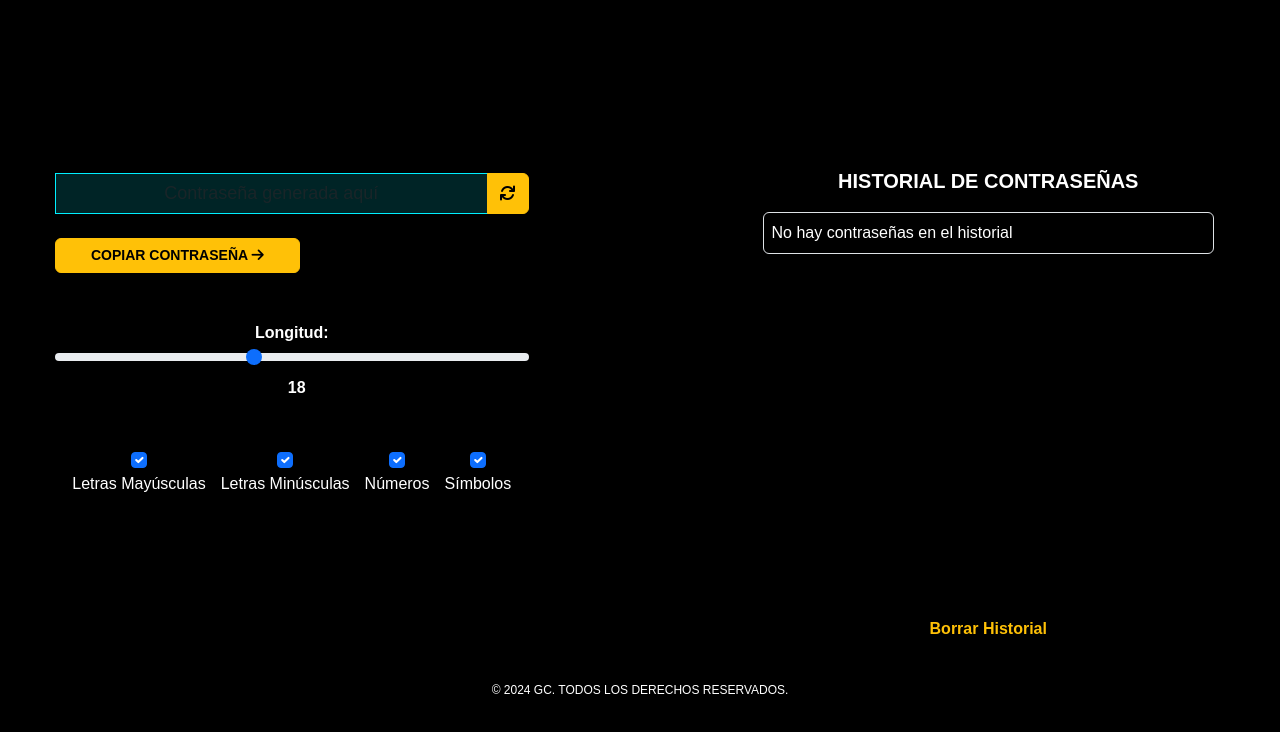
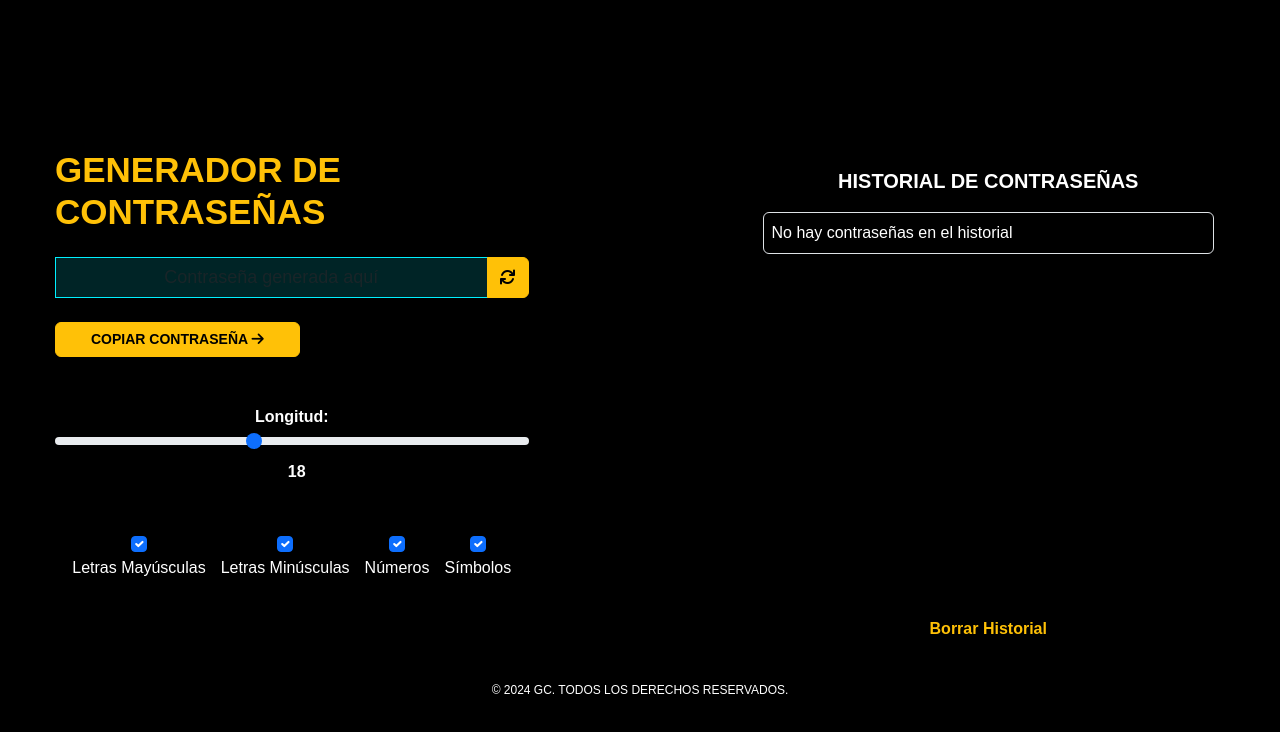
Before and after one commit to JuanDP10/PasswordGenerator, a plain HTML site: page index.html in a window 1280 px wide. Drawn offline with nearby package versions, Linux system fonts and the light colour scheme; a web font is replaced by a local one.

Commit message:
Revert "borre-titulo"

```diff
--- a/index.html
+++ b/index.html
@@ -18,6 +18,7 @@
         <div class="row">
             <!-- Columna principal: Generador -->
             <div class="col-lg-5">
+                <h1 class="text-left text-warning" style="font-weight: bold; font-size: 35px;">GENERADOR DE CONTRASEÑAS</h1>
                 <div class="input-group mt-4">
                     <input type="text" id="generated-password" class="form-control" readonly placeholder="Contraseña generada aquí">
                     <button id="generate-btn" class="btn btn-warning"><i class="fa fa-refresh" aria-hidden="true"></i></button>
```
